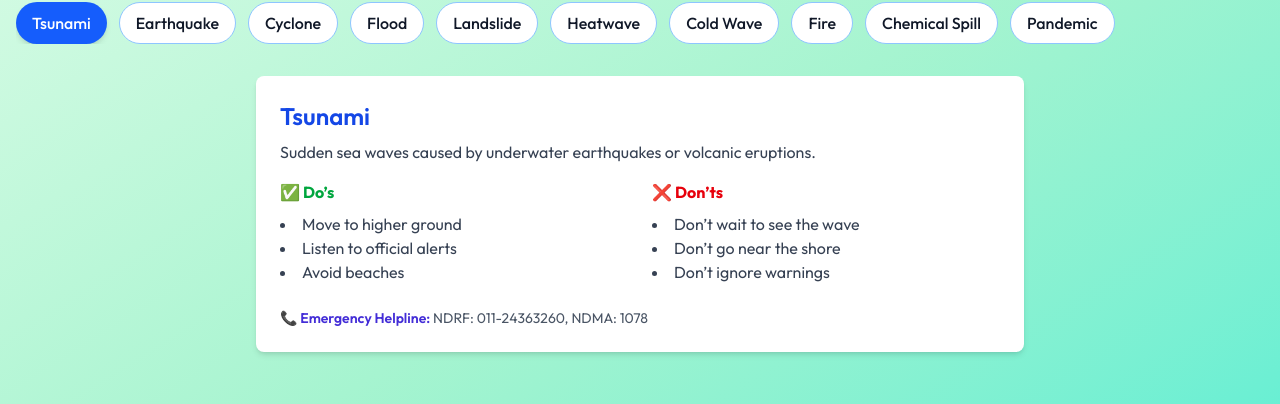
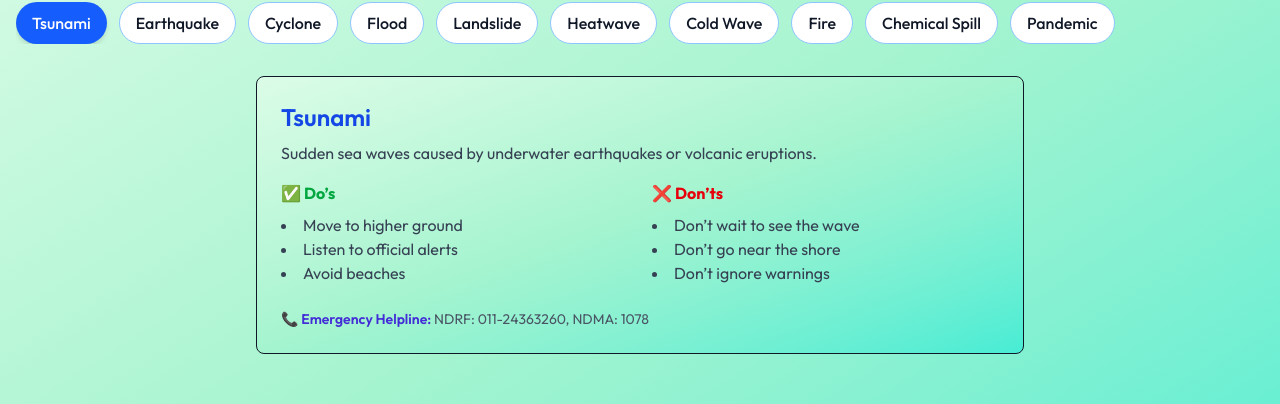
Before and after one commit to Mayank8159/hackathon2, a React (Vite) app in the folder frontend/: page /guide in a window 1280 px wide. Shown: the part 238-642 px from the top of the page. Built offline with nearby package versions, Linux system fonts and the light colour scheme; no server answers.

Commit message:
design fix

```diff
--- a/frontend/src/pages/Guide.jsx
+++ b/frontend/src/pages/Guide.jsx
@@ -189,7 +189,7 @@ export default function DisasterGuide() {
       </div>
 
       {/* Disaster Details */}
-      <section className="max-w-3xl mx-auto bg-white shadow-md rounded-lg p-6 mb-12">
+      <section className="max-w-3xl mx-auto bg-gradient-to-br from-green-100 via-emerald-200 to-teal-300 border border-shadow-md rounded-lg p-6 mb-12">
         <h2 className="text-2xl font-semibold text-blue-700">{current.name}</h2>
         <p className="mt-2 text-gray-700">{current.overview}</p>
 
```
